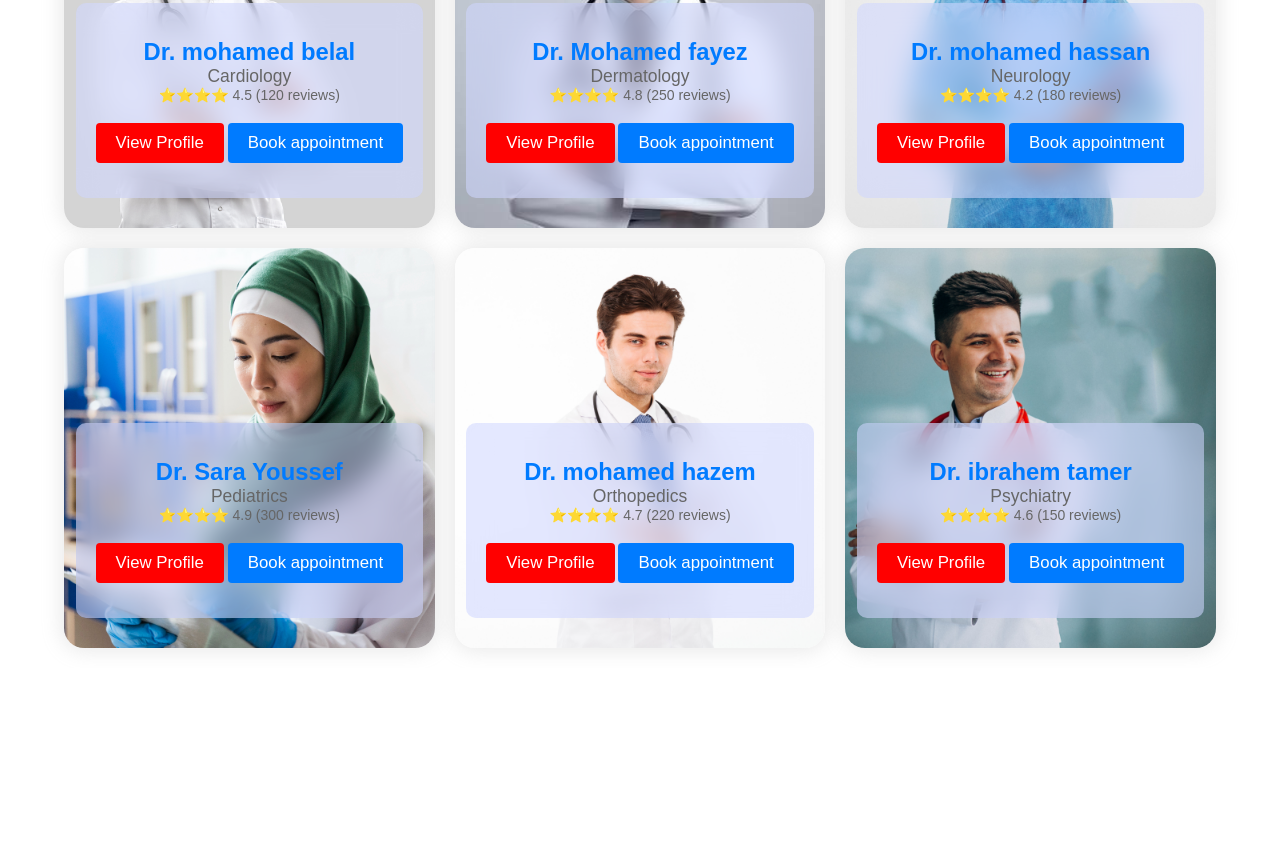
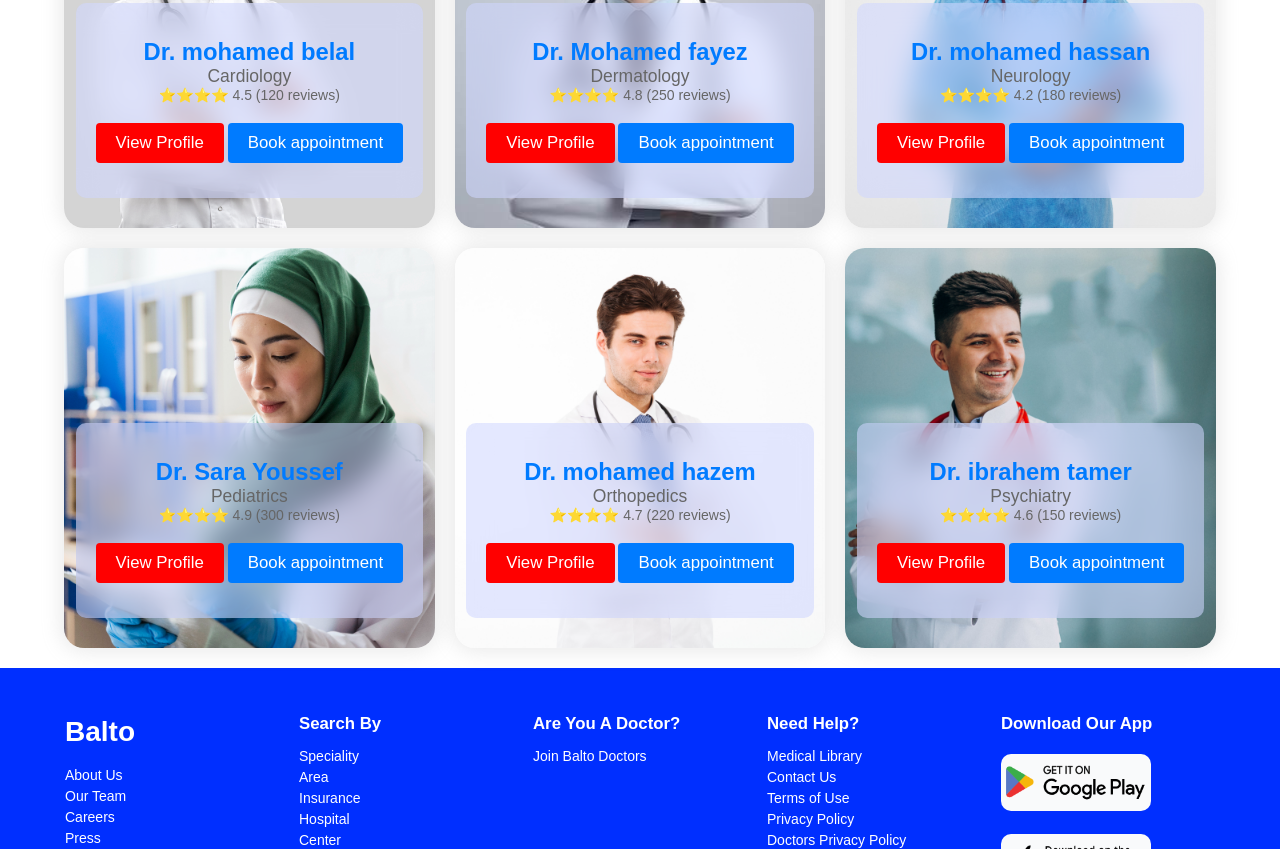
Before and after one commit to mohammed-bder/Balto-Medical-Platform, a plain HTML site: page home/home.html in a window 1280 px wide. Shown: the part 1951-2800 px from the top of the page. Before the commit the page ends 2619 px from the top, so only its background shows below. Drawn offline with Linux system fonts and the light colour scheme.

Commit message:
add footer

```diff
--- a/home/home.css
+++ b/home/home.css
@@ -87,7 +87,7 @@ body {
 }
 
 .hero-section-image {
-  width: 60%;
+  width: 70%;
   height: 100%;
   border-radius: 10px;
 }
@@ -96,7 +96,11 @@ body {
   width: 100%;
   object-fit: cover;
   height: 100%;
-  border-radius: 10px 10px 0 10px;
+  border-radius: 10px 0px 0 10px;
+  -webkit-border-radius: 10px 0px 0 10px;
+  -moz-border-radius: 10px 0px 0 10px;
+  -ms-border-radius: 10px 0px 0 10px;
+  -o-border-radius: 10px 0px 0 10px;
 }
 
 .cta-button {
@@ -393,7 +397,90 @@ body {
 .doc-btn-b {
   background-color: #007bff;
 }
+footer {
+  background-color: #002fff;
+  color: white;
+  padding: 20px 0;
+}
 
+.footer-container {
+  display: flex;
+  flex-wrap: wrap;
+  max-width: 1200px;
+  margin: 0 auto;
+  padding: 0 15px;
+  justify-content: space-between;
+}
+
+.footer-column {
+  flex: 1;
+  min-width: 200px;
+  margin: 10px;
+}
+
+.footer-column h3 {
+  font-size: 1.2rem;
+  margin-bottom: 10px;
+}
+
+.footer-column ul {
+  list-style: none;
+  padding: 0;
+}
+
+.footer-column ul li {
+  margin: 5px 0;
+}
+
+.footer-column ul li a {
+  color: white;
+  text-decoration: none;
+  transition: color 0.3s ease;
+}
+
+.footer-column ul li a:hover {
+  color: #ffd700;
+}
+
+.app-links img {
+  max-width: 150px;
+  border-radius: 10px;
+  margin: 10px 0;
+  -webkit-border-radius: 10px;
+  -moz-border-radius: 10px;
+  -ms-border-radius: 10px;
+  -o-border-radius: 10px;
+}
+
+.social-icons {
+  display: flex;
+  gap: 10px;
+}
+
+.social-icons a {
+  color: white;
+  font-size: 1.5rem;
+  transition: color 0.3s ease;
+}
+
+.social-icons a:hover {
+  color: #ffd700;
+}
+
+@media (max-width: 768px) {
+  .footer-container {
+    flex-direction: column;
+    align-items: center;
+  }
+
+  .footer-column {
+    text-align: center;
+  }
+
+  .social-icons {
+    justify-content: center;
+  }
+}
 /* Media queries for responsiveness */
 
 @media screen and (max-width: 1512px) {
--- a/home/home.html
+++ b/home/home.html
@@ -372,6 +372,76 @@
       </div>
     </section>
   </body>
+  <footer>
+    <div class="footer-container">
+      <!-- Column 1 -->
+      <div class="footer-column">
+        <h1>Balto</h1>
+        <ul>
+          <li><a href="#">About Us</a></li>
+          <li><a href="#">Our Team</a></li>
+          <li><a href="#">Careers</a></li>
+          <li><a href="#">Press</a></li>
+        </ul>
+      </div>
+
+      <!-- Column 2 -->
+      <div class="footer-column">
+        <h3>Search By</h3>
+        <ul>
+          <li><a href="#">Speciality</a></li>
+          <li><a href="#">Area</a></li>
+          <li><a href="#">Insurance</a></li>
+          <li><a href="#">Hospital</a></li>
+          <li><a href="#">Center</a></li>
+        </ul>
+      </div>
+
+      <!-- Column 3 -->
+      <div class="footer-column">
+        <h3>Are You A Doctor?</h3>
+        <ul>
+          <li><a href="#">Join Balto Doctors</a></li>
+        </ul>
+      </div>
+
+      <!-- Column 4 -->
+      <div class="footer-column">
+        <h3>Need Help?</h3>
+        <ul>
+          <li><a href="#">Medical Library</a></li>
+          <li><a href="#">Contact Us</a></li>
+          <li><a href="#">Terms of Use</a></li>
+          <li><a href="#">Privacy Policy</a></li>
+          <li><a href="#">Doctors Privacy Policy</a></li>
+        </ul>
+      </div>
+
+      <!-- Column 5 -->
+      <div class="footer-column">
+        <h3>Download Our App</h3>
+        <div class="app-links">
+          <a href="#">
+            <img src="../assets/images/gp.png" alt="Google Play" />
+          </a>
+          <a href="#">
+            <img src="../assets/images/as.png" alt="App Store" />
+          </a>
+        </div>
+        <div class="social-icons">
+          <a href="#"><i class="fa-brands fa-facebook"></i></a>
+          <a href="#"><i class="fa-brands fa-instagram"></i></i></a>
+          <a href="#"><i class="fa-brands fa-twitter"></i></a>
+        </div>
+      </div>
+    </div>
+  </footer>
+
+  <!-- Font Awesome for social icons -->
+  <script
+    src="https://kit.fontawesome.com/a076d05399.js"
+    crossorigin="anonymous"
+  ></script>
 
   <script src="home.js"></script>
 </html>
```
Also changed, not shown: assets/images/as.png (added), assets/images/gp.png (added).
